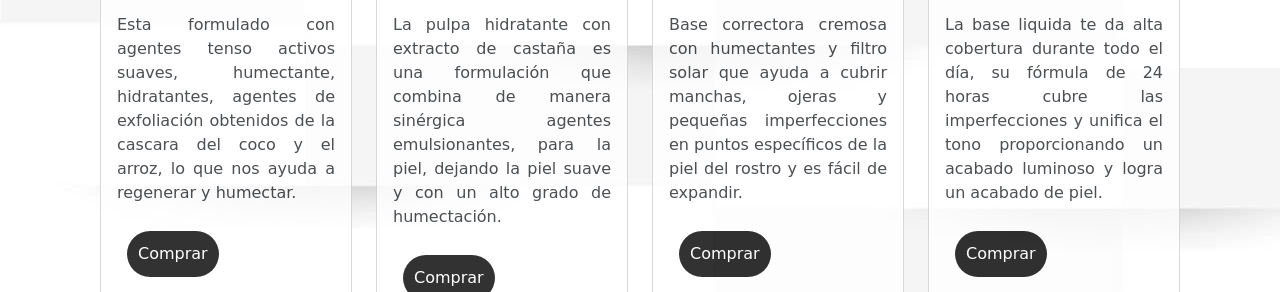
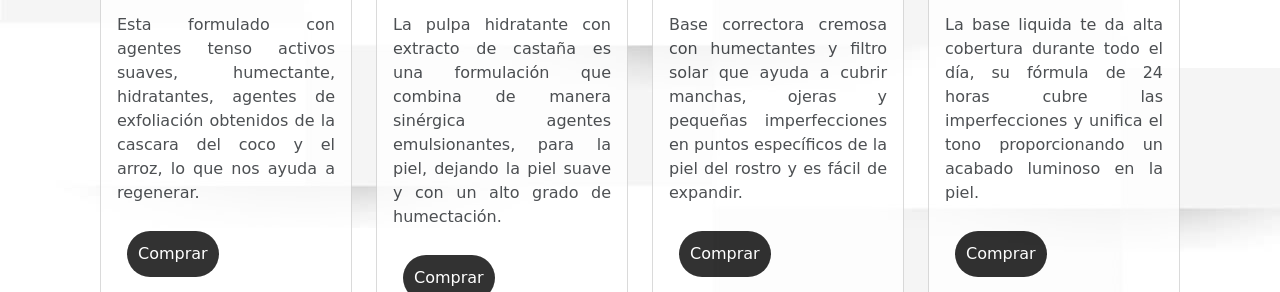
Before and after one commit to Dgarcia0411/Tercera-entrega-proyecto-Danna-Garcia, a website: page views/productos.html in a window 1280 px wide. Shown: the part 508-800 px from the top of the page. Drawn offline with nearby package versions, Linux system fonts and the light colour scheme.

Commit message:
Update productos.html

```diff
--- a/views/productos.html
+++ b/views/productos.html
@@ -54,7 +54,7 @@
                     <h3 class="card-title">Exfoliante facial</h3>
                     <img class="card-img-top" src="../assets/img/Exfoliante facial.png" alt=" exfoliante facial">
                     <div class="card-body">
-                        <p class="card-text">Esta formulado con agentes tenso activos suaves, humectante, hidratantes, agentes de exfoliación obtenidos de la cascara del coco y el arroz, lo que nos ayuda a regenerar y humectar.</p>
+                        <p class="card-text">Esta formulado con agentes tenso activos suaves, humectante, hidratantes, agentes de exfoliación obtenidos de la cascara del coco y el arroz, lo que nos ayuda a regenerar.</p>
                         <a href="#" class="btn btn-sm color">Comprar</a>
                         <a href="#" class="btn btn-sm color">Detalles</a>
                     </div>
@@ -89,7 +89,7 @@
                     <h3 class="card-title">Base liquida velvet touch</h3>
                     <img class="card-img-top" src="../assets/img/Base liquida velvet touch.png" alt="Base liquida">
                     <div class="card-body">
-                        <p class="card-text">La base liquida te da alta cobertura durante todo el día, su fórmula de 24 horas cubre las imperfecciones y unifica el tono proporcionando un acabado luminoso y logra un acabado de piel.</p>
+                        <p class="card-text">La base liquida te da alta cobertura durante todo el día, su fórmula de 24 horas cubre las imperfecciones y unifica el tono proporcionando un acabado luminoso en la piel.</p>
                         <a href="#" class="btn btn-sm color">Comprar</a>
                         <a href="#" class="btn btn-sm color">Detalles</a>
                     </div>
```
